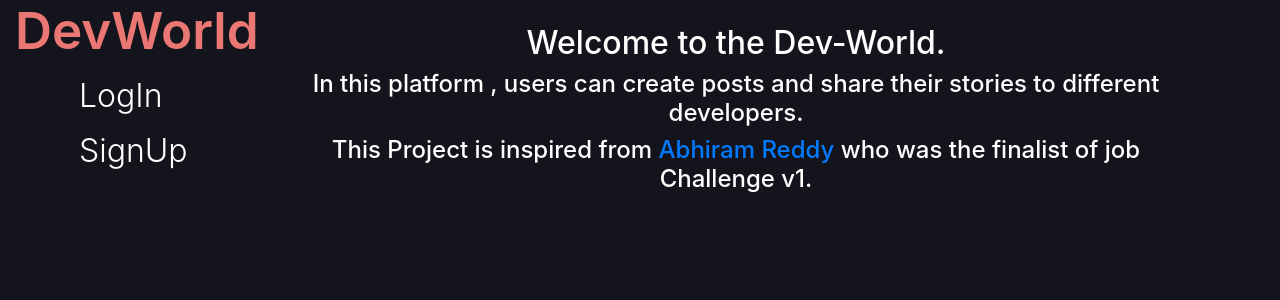
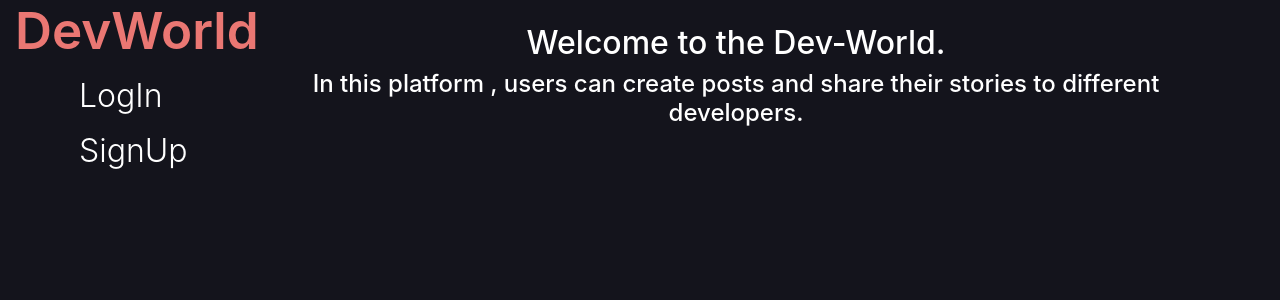
Before and after one commit to g4rry420/devWorld, a React (Create React App) app: page / in a window 1280 px wide. Shown: the top 300 px of the page. Built offline with nearby package versions, Linux system fonts and the light colour scheme; no server answers.

Commit message:
Removed the welcome page text
Signed-off-by: gurkiran_singh <gurkiransinghk@gmail.com>

```diff
--- a/src/components/welcome/welcome.component.jsx
+++ b/src/components/welcome/welcome.component.jsx
@@ -8,7 +8,6 @@ export default function Welcome() {
             <div className="text-center">
                 <h2>Welcome to the Dev-World.</h2>
                 <h4>In this platform , users can create posts and share their stories to different developers.</h4>
-                <h4>This Project is inspired from <a href="https://www.linkedin.com/in/abhiram-reddy-23285b196/" target="_blank" rel="noopener noreferrer"> Abhiram Reddy </a> who was the finalist of job Challenge v1.</h4>
             </div>
         </div>
     )
```
